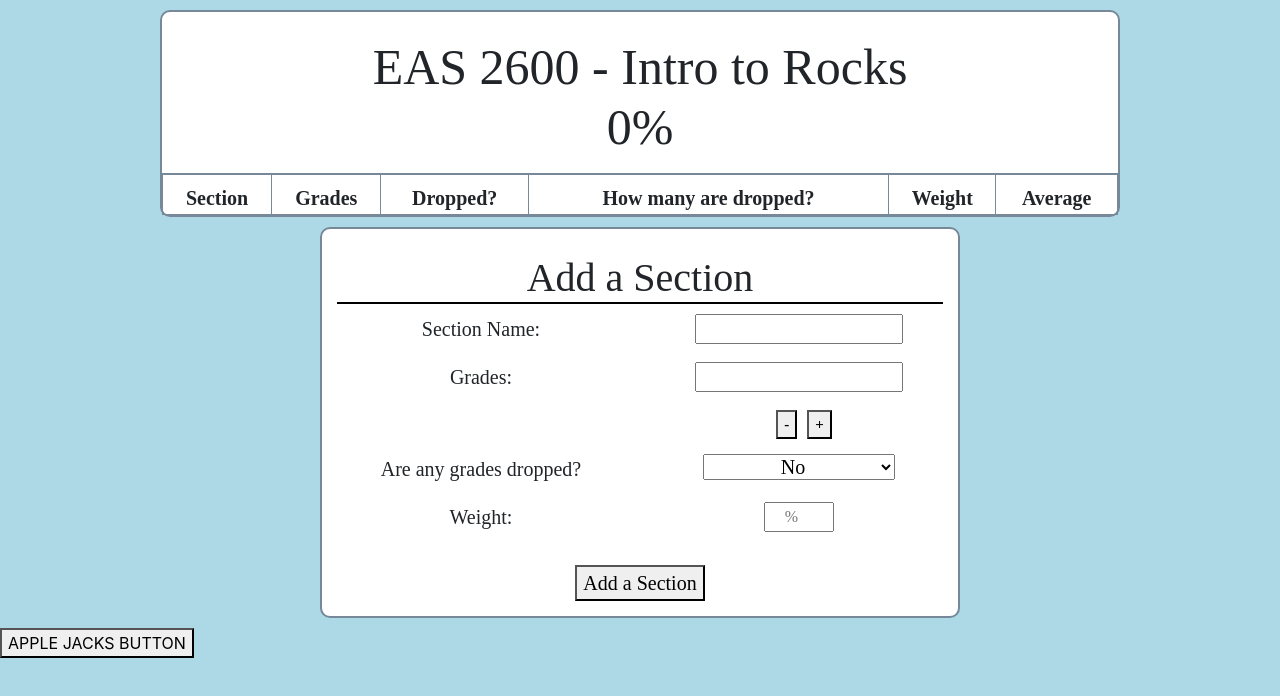
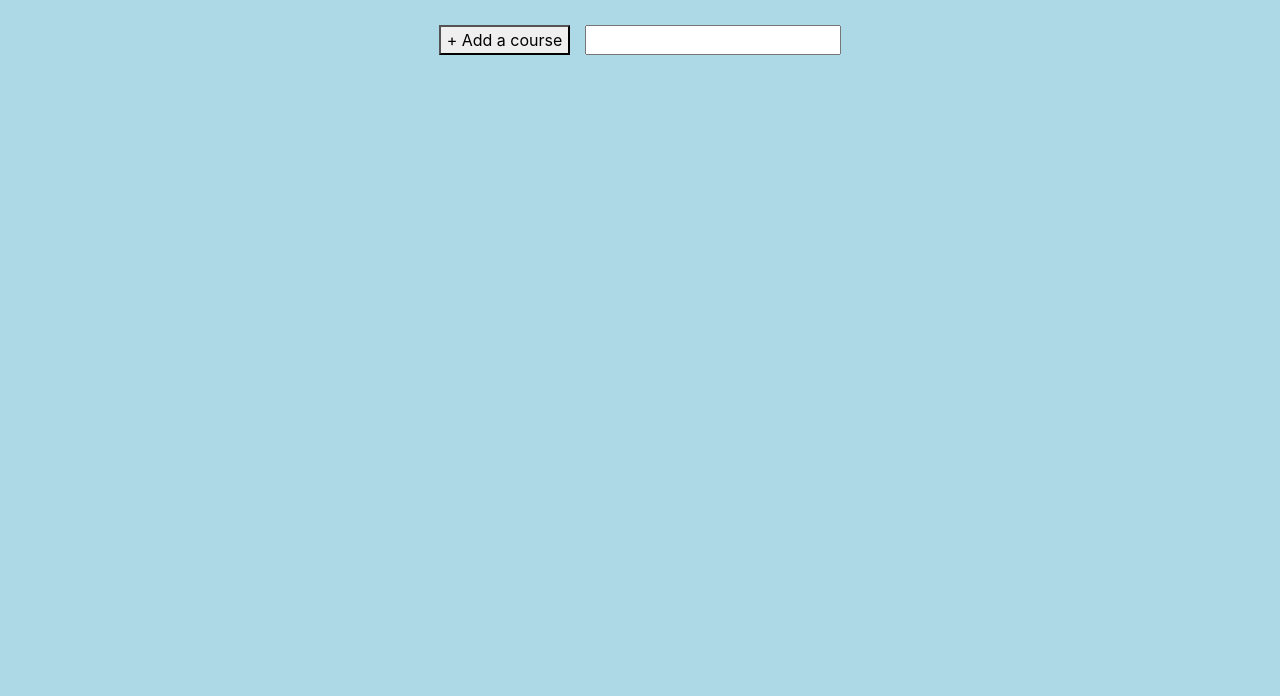
Before and after one commit to kbrantley8/reactgradecalc, a React (Create React App) app: page / in a window 1280 px wide. Shown: the top 696 px of the page. Built offline with nearby package versions, Linux system fonts and the light colour scheme.

Commit message:
Can now add multiple courses but adding sections doesnt work

```diff
--- a/src/App.css
+++ b/src/App.css
@@ -32,3 +32,11 @@
     transform: rotate(360deg);
   }
 }
+
+.add-course-form {
+  margin: 25px 0px;
+}
+
+.add-course-button {
+  margin-right: 15px;
+}
--- a/src/App.js
+++ b/src/App.js
@@ -3,7 +3,7 @@ import Course from './view/Course.js';
 import './App.css';
 import AddSection from './view/newSection.js';
 import CourseController from './controller/courseController.js';
-// import $ from "jquery";
+import $ from "jquery";
 
 class App extends React.Component {
   constructor() {
@@ -14,17 +14,39 @@ class App extends React.Component {
     // this.temp = <Course />;
     // this.courseController.addACourse("Apple Jacks Studios")
     document.body.style = 'background: lightblue;';
+    this.state = {
+      courses: []
+    }
   }
 
   render() {
     return (
       <div>
-        <Course name = {"EAS 2600 - Intro to Rocks"}/>
+        <div className="text-center add-course-form">
+          <button onClick={this.addNewCourse} className="add-course-button"> + Add a course</button>
+          <input id="newCourseName" ></input>
+        </div>
+        <div>
+          {this.state.courses.map((name) => (
+            <Course
+              name={name}
+            />
+          ))}
+        </div>
       </div>
 
     );
   }
 
+  addNewCourse = () => {
+    var name = $("#newCourseName").val();
+    if (name != "") {
+      var list = this.state.courses;
+      list.push(name)
+      this.setState({courses: list})
+    }
+  }
+
 }
 
 export default App;
--- a/src/view/Course.js
+++ b/src/view/Course.js
@@ -18,19 +18,12 @@ class Course extends React.Component {
             name: props.name,
             average: 0,
         }
-        this.changeName = this.changeName.bind(this);
         this.myCallBack = this.myCallBack.bind(this);
         // for (var i = 0; i < 5; i++) {
         //     this.state.sect.push(new Section())
         // }
         // var sec = new section("HW", [100, 50], "No", "apple", "apple");
         // var cour = new course("Apple")
-    }
-
-    changeName() {
-        var newName = (this.state.name == "EAS 2600 - Intro to Rocks") ? "CS 3600 - Intro to AI" : "EAS 2600 - Intro to Rocks";
-        this.setState({name: newName})
-        $("#addSection").text("APpleJacks Please")
     }
 
     myCallBack(info) {
@@ -76,9 +69,6 @@ class Course extends React.Component {
                     </table>
                 </div>
                 <AddSection ctr={this.myCallBack}/>
-                <button onClick={this.changeName}>
-                    APPLE JACKS BUTTON
-                </button>
             </div>
         );
     }
```
